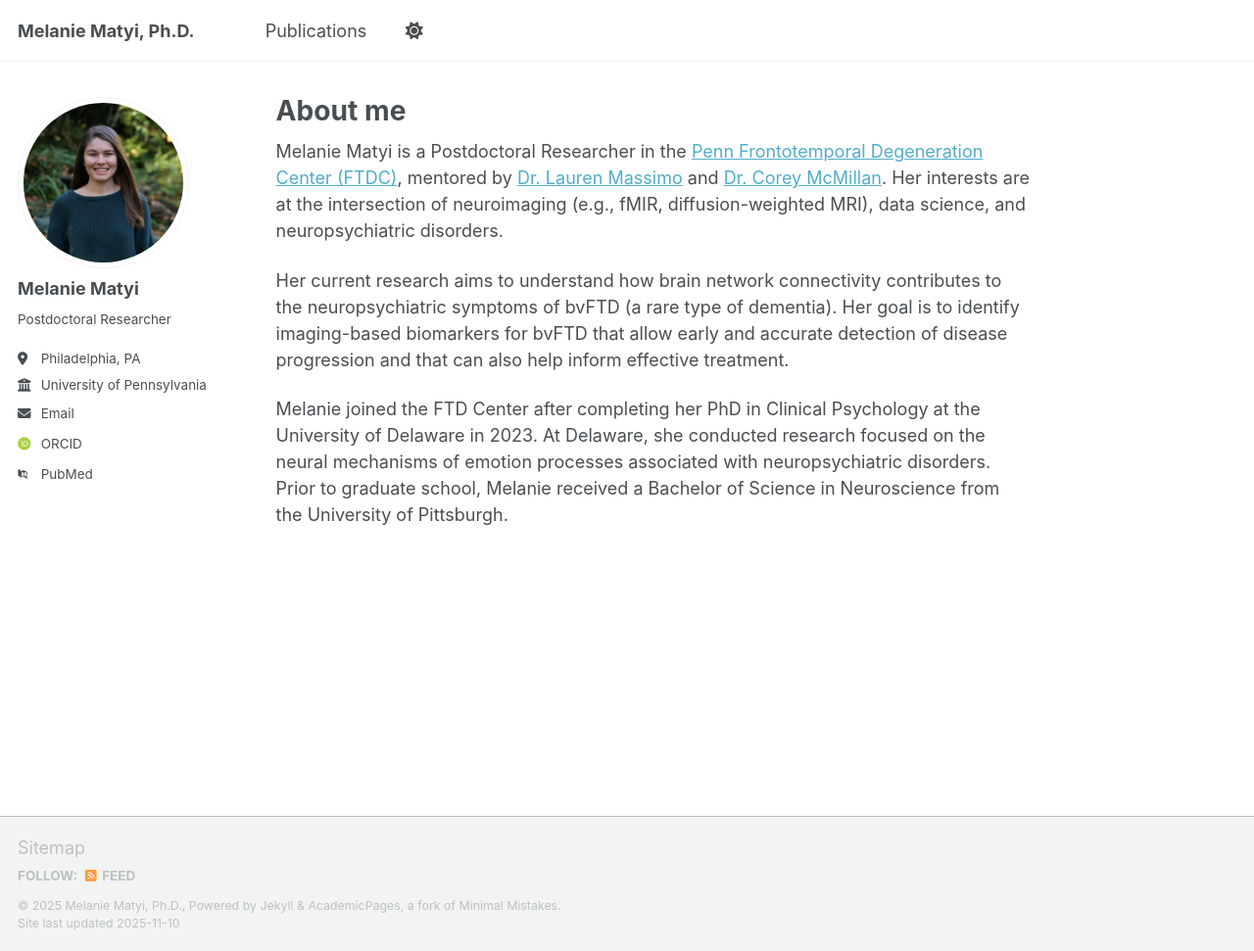
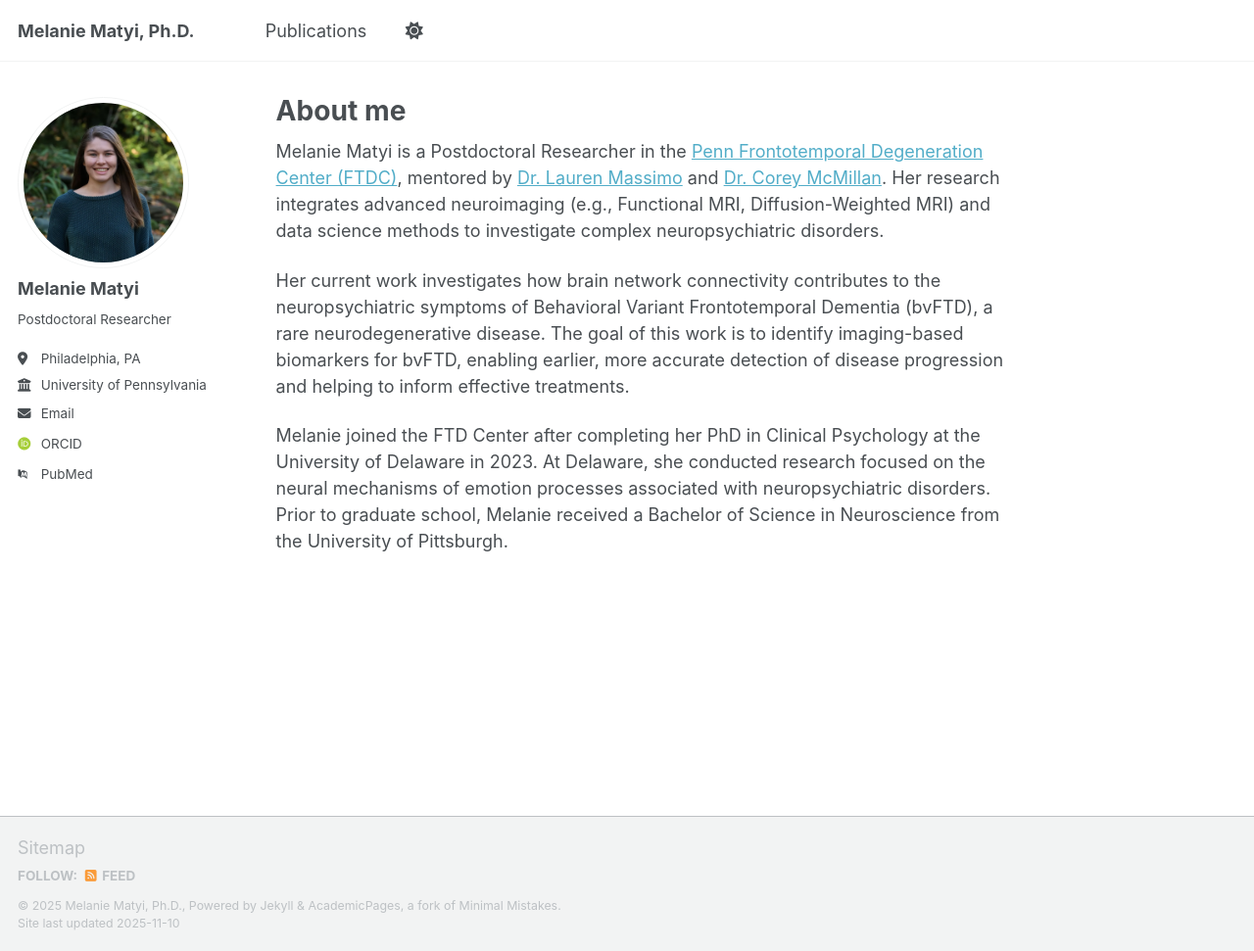
Before and after one commit to mamatyi/mamatyi.github.com, a Jekyll site: the page built from _pages/about.md, in a window 1280 px wide and 971 px high. Shown: the whole window at 98% size. Built offline with Jekyll 4.4.1, drawn with Linux system fonts in a browser that asks for light colours; some web fonts are replaced; a script that is not in the unit is left out.

Commit message:
Update about.md

```diff
--- a/_pages/about.md
+++ b/_pages/about.md
@@ -8,9 +8,8 @@ redirect_from:
 ---
 
 
-Melanie Matyi is a Postdoctoral Researcher in the [Penn Frontotemporal Degeneration Center (FTDC)](https://www.pennftdcenter.org/), mentored by [Dr. Lauren Massimo](https://www.nursing.upenn.edu/live/profiles/15656-lauren-massimo) and [Dr. Corey McMillan](https://www.pennftdcenter.org/team-2/corey-mcmillan-phd). Her interests
-are at the intersection of neuroimaging (e.g., fMIR, diffusion-weighted MRI), data science, and neuropsychiatric disorders.
+Melanie Matyi is a Postdoctoral Researcher in the [Penn Frontotemporal Degeneration Center (FTDC)](https://www.pennftdcenter.org/), mentored by [Dr. Lauren Massimo](https://www.nursing.upenn.edu/live/profiles/15656-lauren-massimo) and [Dr. Corey McMillan](https://www.pennftdcenter.org/team-2/corey-mcmillan-phd). Her research integrates advanced neuroimaging (e.g., Functional MRI, Diffusion-Weighted MRI) and data science methods to investigate complex neuropsychiatric disorders.
 
-Her current research aims to understand how brain network connectivity contributes to the neuropsychiatric symptoms of bvFTD (a rare type of dementia). Her goal is to identify imaging-based biomarkers for bvFTD that allow early and accurate detection of disease progression and that can also help inform effective treatment.
+Her current work investigates how brain network connectivity contributes to the neuropsychiatric symptoms of Behavioral Variant Frontotemporal Dementia (bvFTD), a rare neurodegenerative disease. The goal of this work is to identify imaging-based biomarkers for bvFTD, enabling earlier, more accurate detection of disease progression and helping to inform effective treatments.
 
 Melanie joined the FTD Center after completing her PhD in Clinical Psychology at the University of Delaware in 2023. At Delaware, she conducted research focused on the neural mechanisms of emotion processes associated with neuropsychiatric disorders. Prior to graduate school, Melanie received a Bachelor of Science in Neuroscience from the University of Pittsburgh.
```
